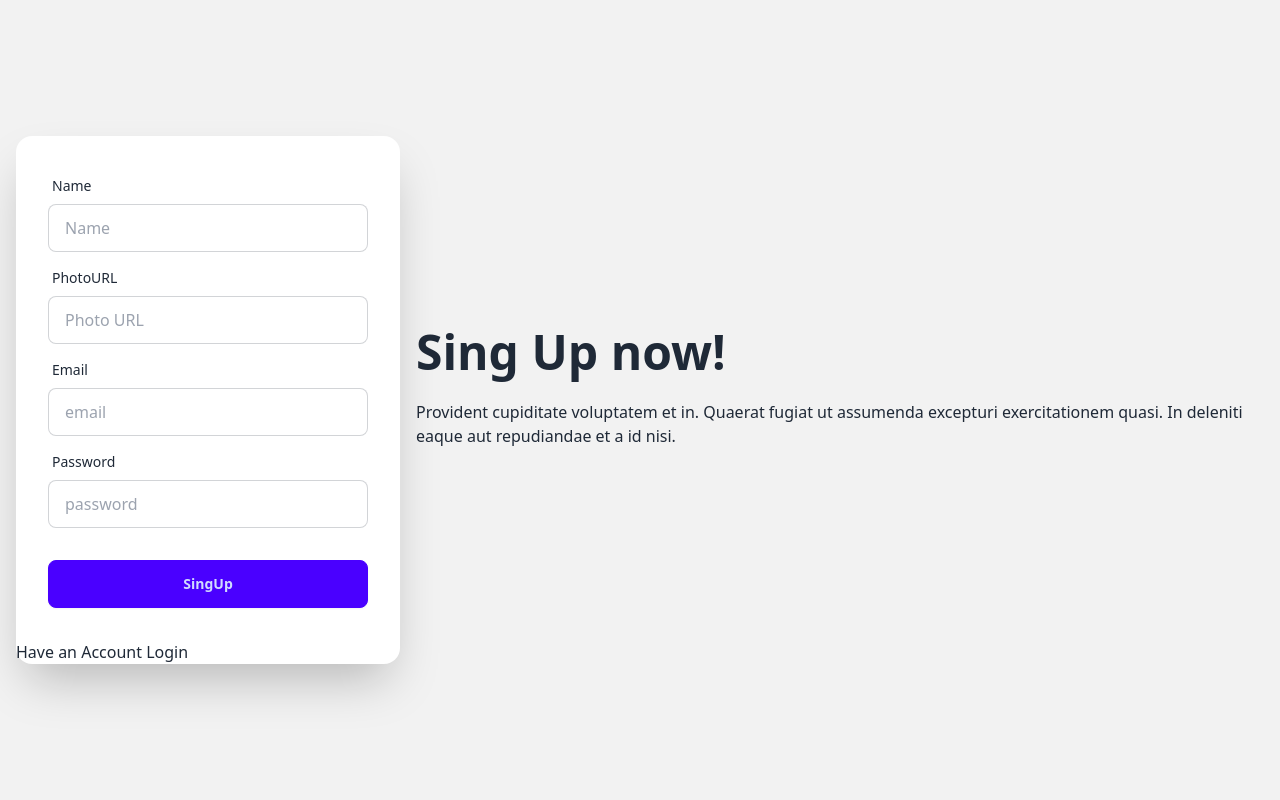
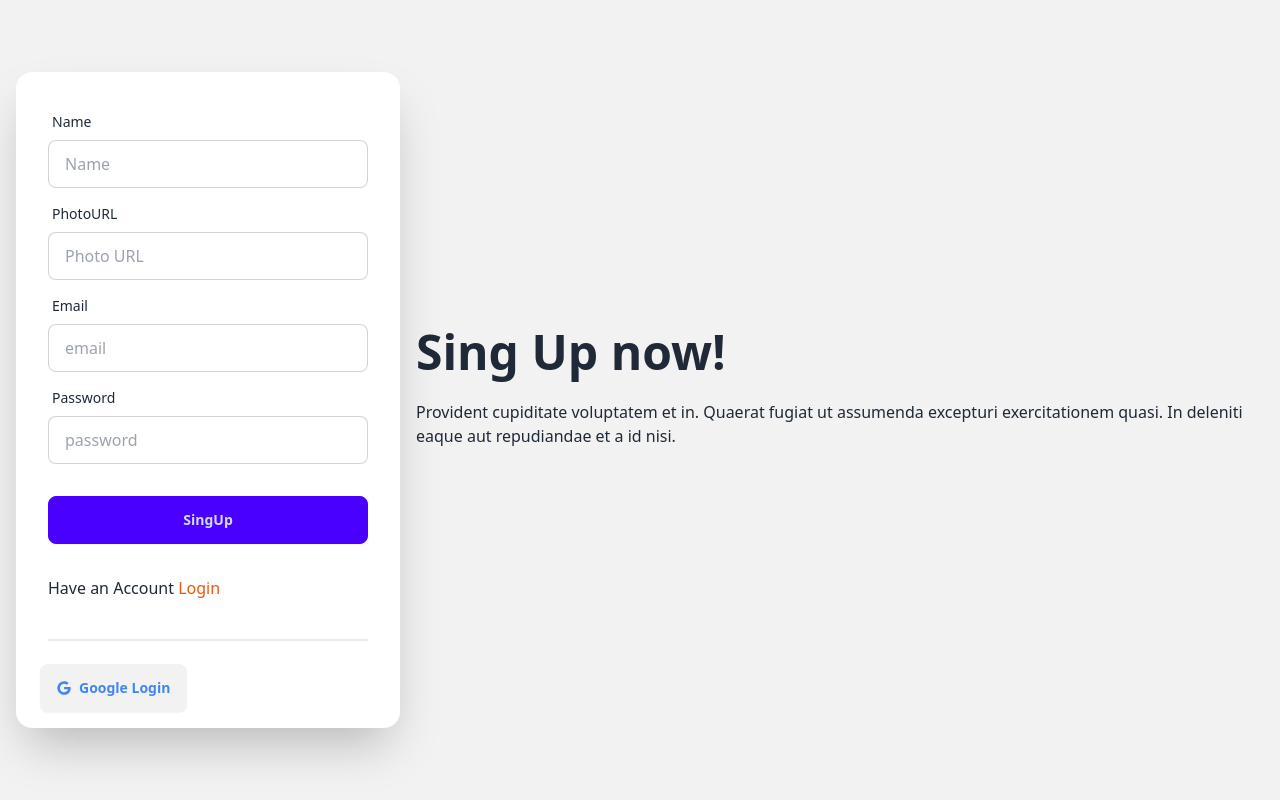
Before and after one commit to MdAlAmin212104/bistro-boss-client, a React (Vite) app: page /singUp in a window 1280 px wide. Built offline with nearby package versions, Linux system fonts and the light colour scheme; no server answers.

Commit message:
user login with google functionality added

```diff
--- /dev/null
+++ b/src/Component/SocialLogin/SocialLogin.jsx
@@ -0,0 +1,37 @@
+import { FaGoogle } from "react-icons/fa";
+import useAuth from "../../hooks/useAuth";
+import useAxiosSecure from "../../hooks/useAxiosSecure";
+import Swal from "sweetalert2";
+import { useNavigate } from "react-router-dom";
+
+const SocialLogin = () => {
+    const navigate = useNavigate()
+    const { googleSingIn } = useAuth()
+    const axiosPublic = useAxiosSecure()
+    const handleGoogleLogin = () => {
+        googleSingIn()
+            .then(res => {
+                const {displayName, email }= res.user;
+                const userInfo = {
+                    name: displayName,
+                    email
+                }
+                axiosPublic.post('/user', userInfo)
+                    .then(() => {
+                        Swal.fire("update login successfully");
+                        navigate('/')
+                    })
+            })
+            .catch(err => console.error(err));
+};
+  return (
+    <div className='px-6 pb-4'>
+      <button onClick={handleGoogleLogin} className="btn text-[#4285F4]">
+        <FaGoogle/>
+        Google Login
+      </button>
+    </div>
+  );
+};
+
+export default SocialLogin;
--- a/src/Pages/Login/Login.jsx
+++ b/src/Pages/Login/Login.jsx
@@ -3,6 +3,7 @@ import { loadCaptchaEnginge, LoadCanvasTemplate, validateCaptcha } from 'react-s
 import { AuthContext } from '../../Provider/AuthProvider';
 import { Link, useLocation, useNavigate } from 'react-router-dom';
 import Swal from 'sweetalert2';
+import SocialLogin from '../../Component/SocialLogin/SocialLogin';
 
 const Login = () => {
   const [disable, setDisable]= useState(true)
@@ -103,7 +104,9 @@ const Login = () => {
               <input disabled={disable} className="btn btn-primary" type="submit" value='Login' />
             </div>
           </form>
-          <h2>New Here Create an account<Link to='/singUp'>SingUp</Link> </h2>
+          <h2 className="px-8 pb-4">New Here Create an account <Link to='/singUp' className='text-orange-400'>SingUp</Link> </h2>
+          <div className="divider px-8"></div>
+          <SocialLogin />
         </div>
       </div>
     </div>
--- a/src/Pages/SingUp/SingUp.jsx
+++ b/src/Pages/SingUp/SingUp.jsx
@@ -3,14 +3,16 @@ import { AuthContext } from "../../Provider/AuthProvider";
 import { Link, useNavigate } from "react-router-dom";
 import { useForm } from "react-hook-form"
 import Swal from "sweetalert2";
+import useAxiosPublic from "../../hooks/useAxiosPublic";
+import SocialLogin from "../../Component/SocialLogin/SocialLogin";
 
 const SingUp = () => {
     const {createUser, updateUserProfile } = useContext(AuthContext)
+    const axiosPublic = useAxiosPublic();
     const navigate = useNavigate()
     const {
         register,
         handleSubmit,
-        watch,
         reset,
         formState: { errors },
     } = useForm()
@@ -22,9 +24,18 @@ const SingUp = () => {
             .then(() => {
                 updateUserProfile(name, photo)
                   .then(() => {
-                    Swal.fire("update user successfully");
-                    reset();
-                    navigate('/')
+                    const userInfo = {
+                      name,
+                      email,
+                    }
+                    axiosPublic.post('/user', userInfo)
+                      .then(res => {
+                        if(res.data.insertedId){
+                          Swal.fire("update user successfully");
+                          reset();
+                          navigate('/')
+                        }
+                      })
 
                   })
                   .catch(err => console.error(err))
@@ -33,7 +44,7 @@ const SingUp = () => {
             .catch(err => console.error(err));
     };
 
-    console.log(watch("email"))
+   // console.log(watch("email"))
 
 
 
@@ -110,7 +121,9 @@ const SingUp = () => {
               <input className="btn btn-primary" type="submit" value="SingUp" />
             </div>
           </form>
-          <h2>Have an Account <Link to='/login'>Login</Link> </h2>
+          <h2 className="px-8 pb-4">Have an Account <Link to='/login' className="text-orange-600">Login</Link> </h2>
+          <div className="divider px-8"></div>
+          <SocialLogin />
         </div>
       </div>
     </div>
--- a/src/Provider/AuthProvider.jsx
+++ b/src/Provider/AuthProvider.jsx
@@ -1,7 +1,9 @@
 import {
+    GoogleAuthProvider,
     createUserWithEmailAndPassword,
     onAuthStateChanged,
     signInWithEmailAndPassword,
+    signInWithPopup,
     signOut,
     updateProfile
 } from "firebase/auth";
@@ -13,6 +15,7 @@ export const AuthContext = createContext(null);
 const AuthProvider = ({ children }) => {
     const [user, setUser] = useState(null)
     const [loading, setLoading] = useState(true);
+    const googleProvider = new GoogleAuthProvider()
 
 
     const createUser = (email, password) => {
@@ -23,6 +26,11 @@ const AuthProvider = ({ children }) => {
     const singInUser = (email, password) => {
         setLoading(false);
         return signInWithEmailAndPassword(auth, email, password)
+    }
+
+    const googleSingIn = () => {
+        setLoading(true)
+        return signInWithPopup(auth, googleProvider)
     }
 
     const updateUserProfile = (name, photo) => {
@@ -52,6 +60,7 @@ const AuthProvider = ({ children }) => {
         loading,
         createUser,
         singInUser,
+        googleSingIn,
         updateUserProfile,
         logout,
 
--- a/src/Routers/Private/PrivateRoutes.jsx
+++ b/src/Routers/Private/PrivateRoutes.jsx
@@ -15,7 +15,7 @@ const PrivateRoutes = ({children}) => {
     }
 
 
-    return <Navigate to='login' state={{from : location }} replace></Navigate>
+    return <Navigate to='/login' state={{from : location }} replace></Navigate>
 };
 
 export default PrivateRoutes;
--- a/src/Routers/Router.jsx
+++ b/src/Routers/Router.jsx
@@ -7,6 +7,7 @@ import Login from "../Pages/Login/Login";
 import SingUp from "../Pages/SingUp/SingUp";
 import Dashboard from "../Layout/Dashboard";
 import Cart from "../Pages/Dashboard/Cart/Cart";
+import PrivateRoutes from "./Private/PrivateRoutes";
 
 export const Router = createBrowserRouter([
       {
@@ -37,10 +38,10 @@ export const Router = createBrowserRouter([
       },
       {
             path: 'dashboard',
-            element: <Dashboard/>,
+            element: <PrivateRoutes><Dashboard/></PrivateRoutes>,
             children: [
                   {
-                        path : 'cart',
+                        path : '/dashboard/cart',
                         element: <Cart/>,
                   }
             ]
--- /dev/null
+++ b/src/hooks/useAxiosPublic.jsx
@@ -0,0 +1,12 @@
+import axios from "axios";
+
+
+
+const axiosPublic = axios.create({
+    baseURL : 'http://localhost:5000'
+})
+const useAxiosPublic = () => {
+    return axiosPublic
+};
+
+export default useAxiosPublic;
```
